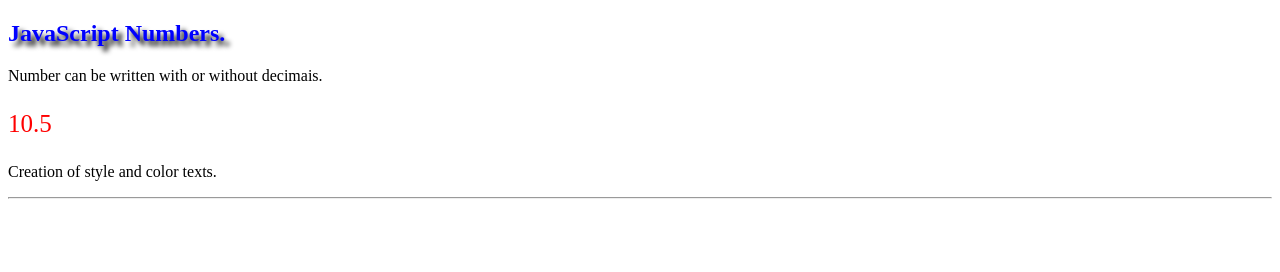
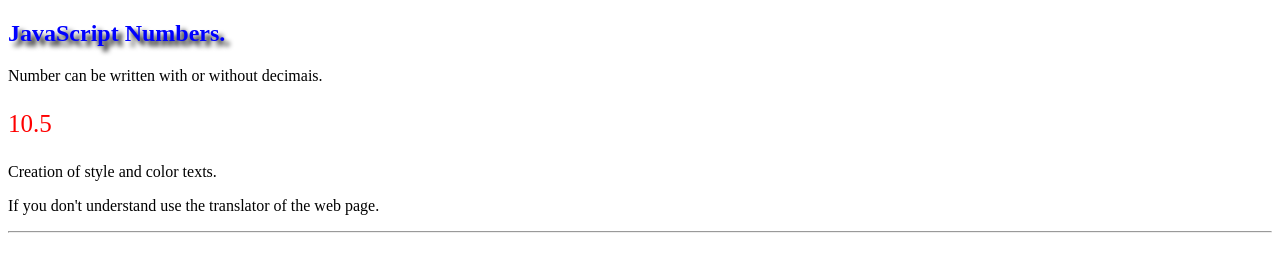
Before and after one commit to edskate/Javascript-Nunbers, a plain HTML site: page index.html in a window 1280 px wide. Drawn offline with Linux system fonts and the light colour scheme.

Commit message:
translator of the web page

```diff
--- a/index.html
+++ b/index.html
@@ -21,7 +21,7 @@
       document.getElementById("text").style.textShadow = "5px 5px 5px black";
     </script>
     <p>Creation of style and color texts.</p>
-
+   <p>If you don't understand use the translator of the web page.</p>
     <hr />
   </body>
 </html>
```
